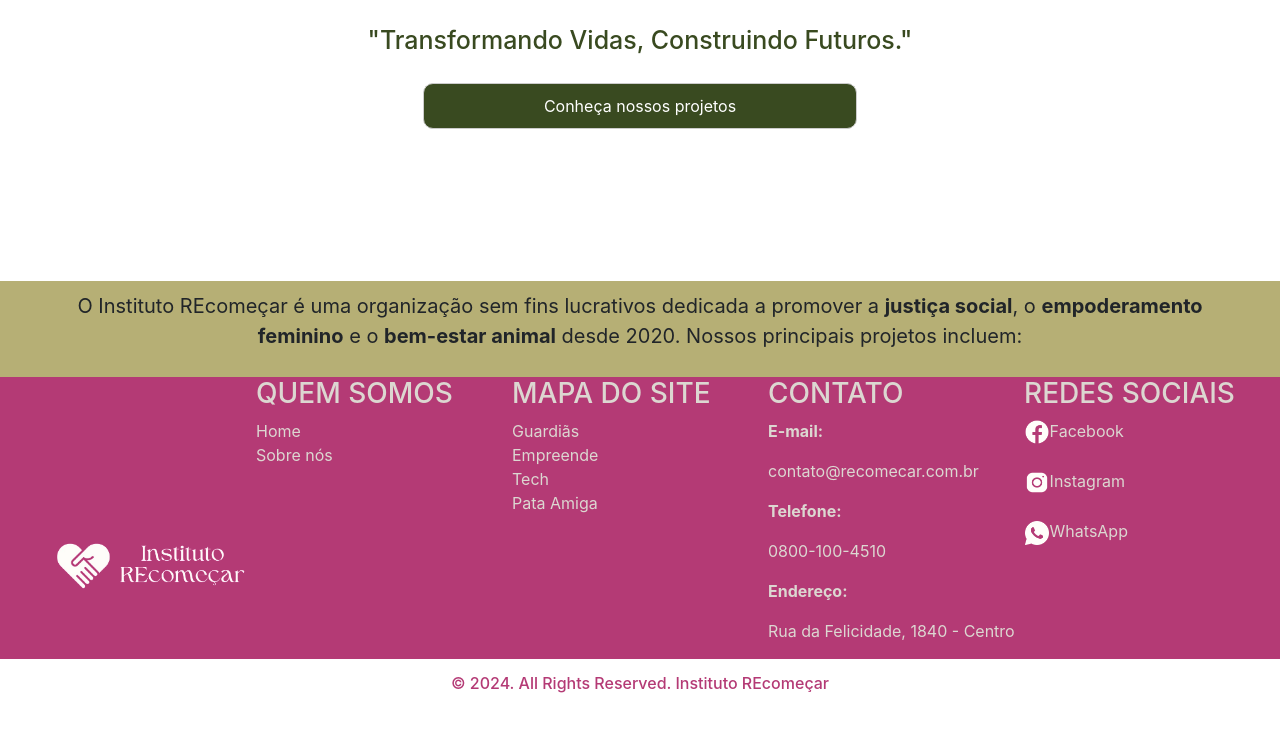
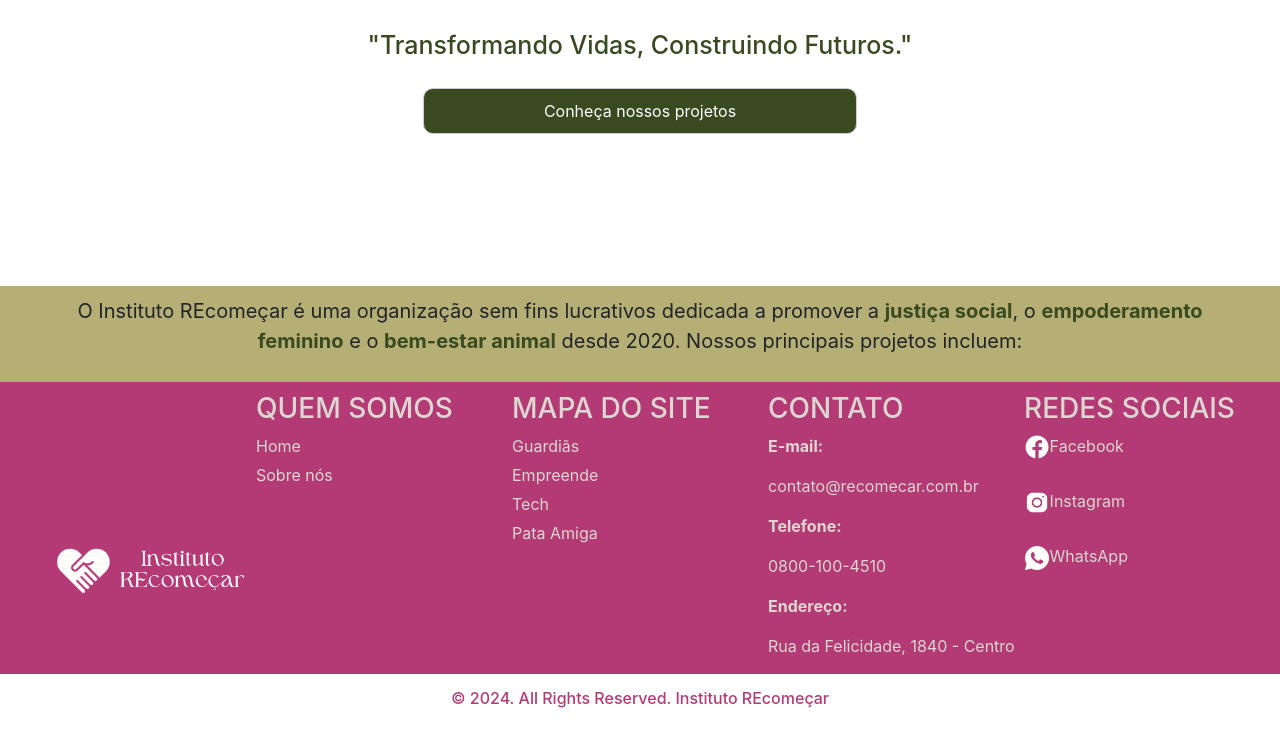
Before and after one commit to FabioCantuario/Proz_Equipe5, a plain HTML site: page index.html in a window 1280 px wide. Shown: the part 474-1205 px from the top of the page. Drawn offline with nearby package versions, Linux system fonts and the light colour scheme.

Commit message:
Alterando cor dos elementos de texto que estão dentro de strong

```diff
--- a/index.html
+++ b/index.html
@@ -60,7 +60,7 @@
         </div>
 
         <div class="texto-apresentacao">
-            <p>O Instituto REcomeçar é uma organização sem fins lucrativos dedicada a promover a <strong>justiça social</strong>, o <strong>empoderamento feminino</strong> e o <strong>bem-estar animal</strong> desde 2020. Nossos principais projetos incluem:</p>
+            <p>O Instituto REcomeçar é uma organização sem fins lucrativos dedicada a promover a <strong class="negrito-verde">justiça social</strong>, o <strong class="negrito-verde">empoderamento feminino</strong> e o <strong class="negrito-verde">bem-estar animal</strong> desde 2020. Nossos principais projetos incluem:</p>
         </div>
 
     </main>
--- a/style/cabecalho_rodape.css
+++ b/style/cabecalho_rodape.css
@@ -89,21 +89,25 @@
     flex:1;
 }
 .content-grids .colDois, h3, a{
+    margin-top: 5px;
     flex:1;
     text-align: left;
     display: block;
     color: #DCD7D1;
 }
 .content-grids .colTres{
+    margin-top: 5px;
     flex:1;
 }
 .content-grids .colQuatro{
+    margin-top: 5px;
     flex:1;
     background:#B43A75;
     color: #DCD7D1;
 }
 
 .content-grids .colCinco{
+    margin-top: 5px;
     flex:1;
 }
 
--- a/style/index.css
+++ b/style/index.css
@@ -1,3 +1,5 @@
+@import url('https://fonts.googleapis.com/css2?family=Montserrat:ital,wght@0,100..900;1,100..900&display=swap');
+
 body {
     background-color: #ffffff;
 
@@ -37,6 +39,10 @@ body {
     font-size: 25px;
 }
 
+.negrito-verde {
+    color: #394A20;
+}
+
 .botao {
     padding: 10px 120px;
     font-size: 16px;
```
